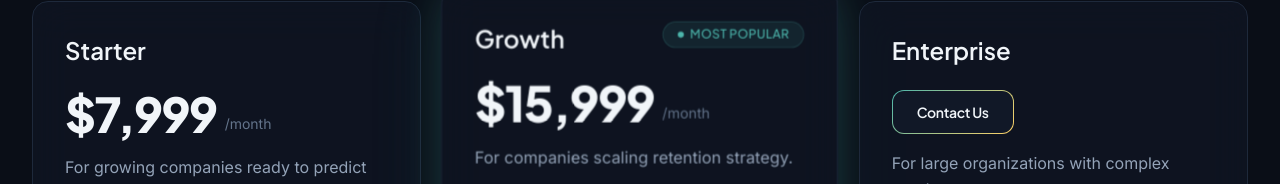
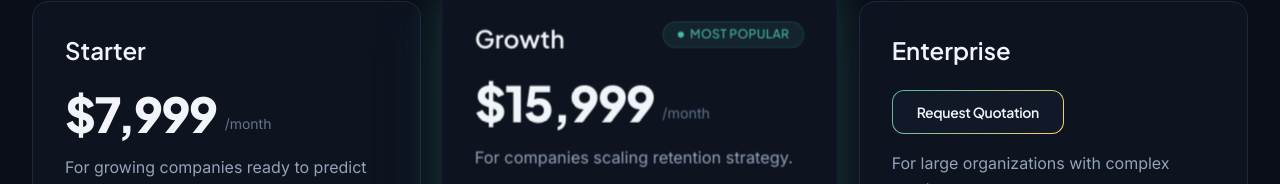
Before and after one commit to mohamedsemah/ContinuumIQ, a Next.js app: page /en/pricing in a window 1280 px wide. Shown: the part 376-560 px from the top of the page. Built offline with nearby package versions, Linux system fonts and the light colour scheme.

Commit message:
feat: customize enterprise top pricing CTA label

```diff
--- a/components/sections/PricingSection.tsx
+++ b/components/sections/PricingSection.tsx
@@ -38,6 +38,7 @@ export function PricingSection() {
   const [mounted, setMounted] = useState(false);
   const [copiedPlanKey, setCopiedPlanKey] = useState<string | null>(null);
   const contactCta = t("contact_cta");
+  const requestQuotationCta = t("request_quotation");
   const contactEmail = "info@newvisiongroupus.com";
 
   useEffect(() => setMounted(true), []);
@@ -79,6 +80,7 @@ export function PricingSection() {
     {
       key: "enterprise",
       name: t("enterprise_name"),
+      topCtaLabel: requestQuotationCta,
       description: t("enterprise_desc"),
       features: [t("enterprise_f1"), t("enterprise_f2"), t("enterprise_f3"), t("enterprise_f4"), t("enterprise_f5")],
       highlighted: false,
@@ -139,7 +141,7 @@ export function PricingSection() {
                       className: "w-full sm:w-auto",
                     })}
                   >
-                    {contactCta}
+                    {plan.topCtaLabel ?? contactCta}
                   </Link>
                 </div>
               )}
--- a/messages/ar.json
+++ b/messages/ar.json
@@ -164,6 +164,7 @@
     "enterprise_f5": "خيار التثبيت المحلي",
     "enterprise_cta": "تحدث مع المبيعات",
     "contact_cta": "تواصل معنا",
+    "request_quotation": "طلب عرض سعر",
     "fallback_label": "لا يوجد تطبيق بريد؟",
     "fallback_copy": "نسخ البريد",
     "fallback_copied": "تم نسخ البريد",
--- a/messages/en.json
+++ b/messages/en.json
@@ -164,6 +164,7 @@
     "enterprise_f5": "On,premise option",
     "enterprise_cta": "Talk to Sales",
     "contact_cta": "Contact Us",
+    "request_quotation": "Request Quotation",
     "fallback_label": "No email app?",
     "fallback_copy": "Copy email",
     "fallback_copied": "Email copied",
```
